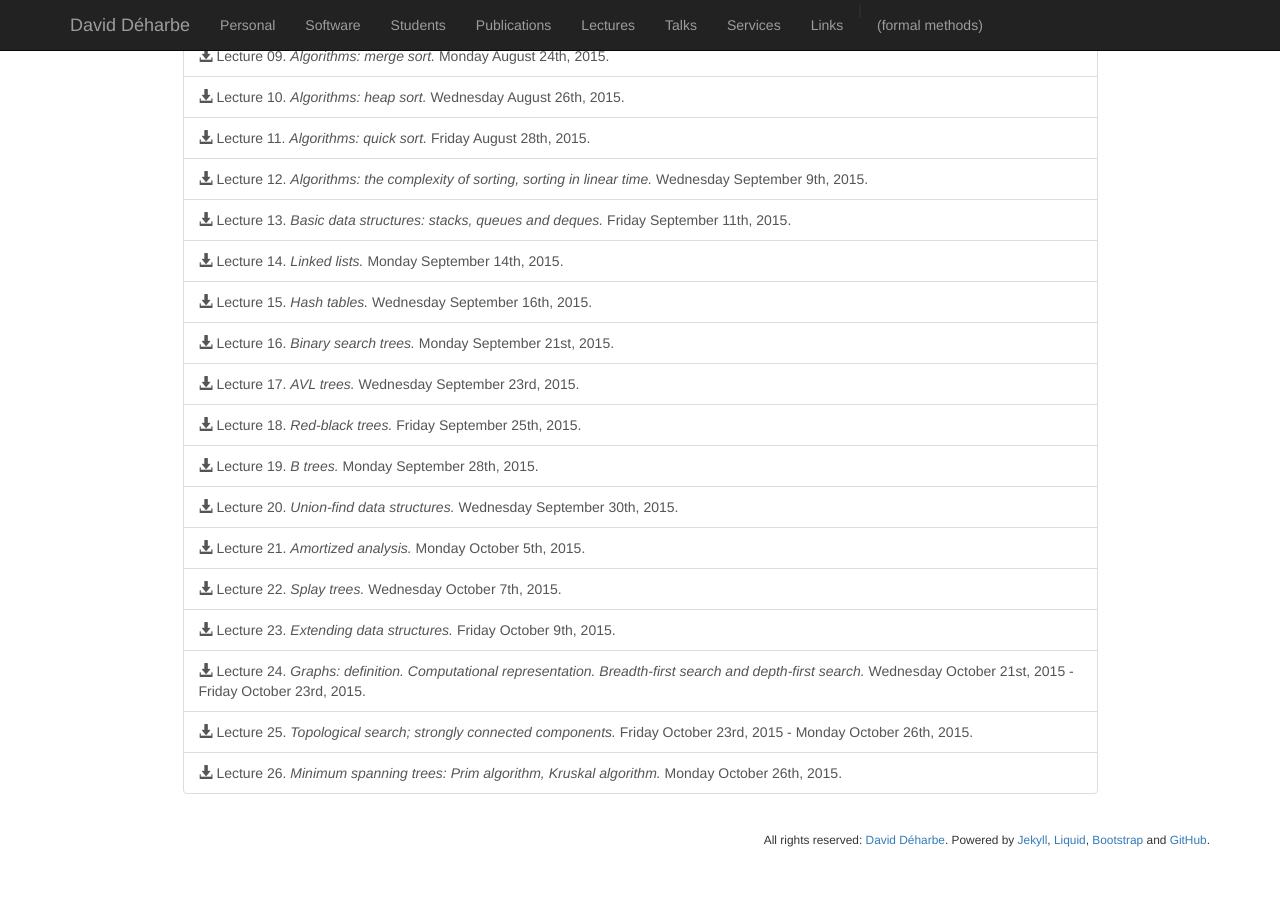
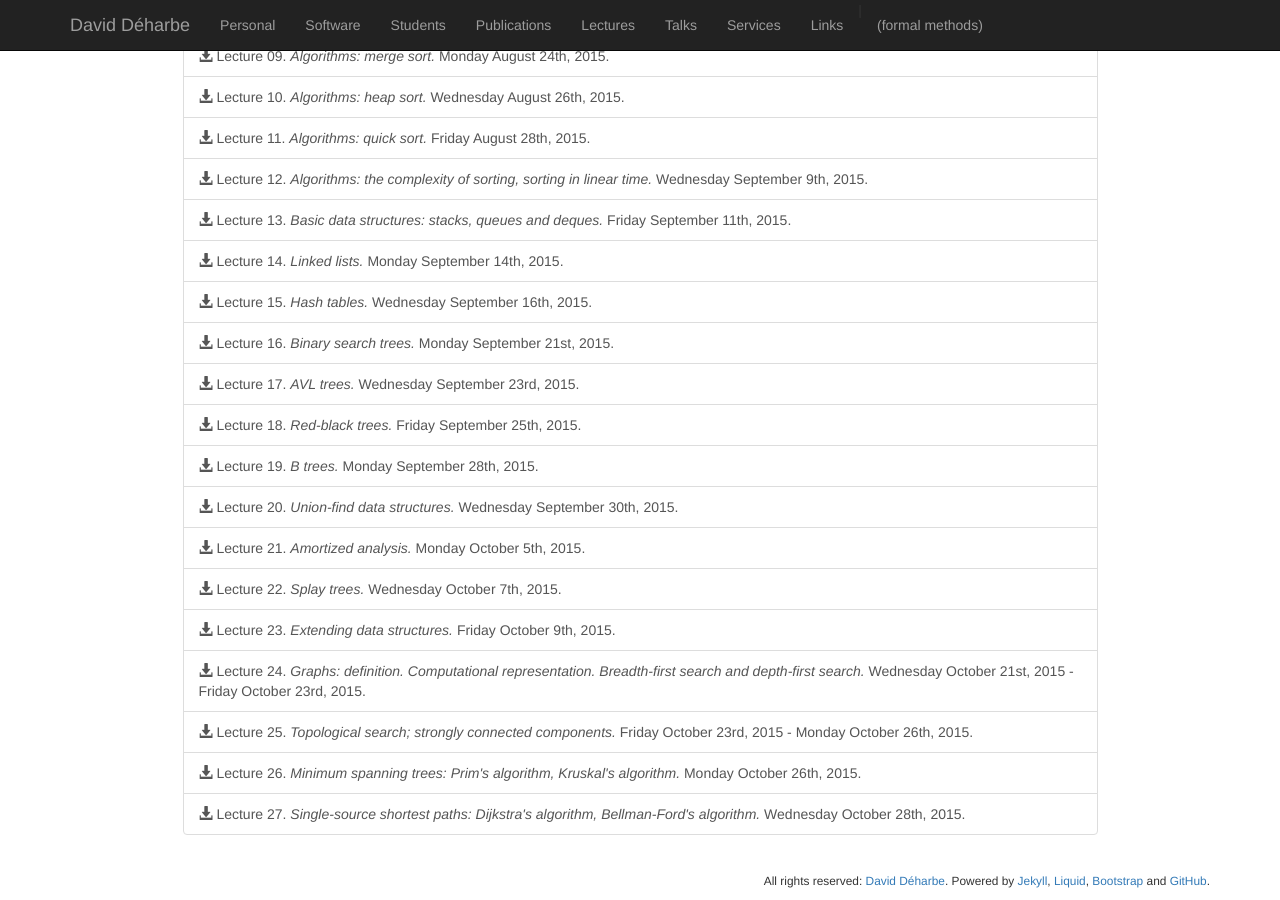
Before and after one commit to DavidDeharbe/DavidDeharbe.github.io, a Jekyll site: the page built from lectures.html, in a window 1280 px wide and 900 px high, scrolled down 641 px. Built offline with Jekyll 4.4.1, drawn with Linux system fonts in a browser that asks for light colours; Markdown is read by kramdown in place of the engine named in the settings; before the commit the page ends 1500 px from its top, so only the background shows below that.

Commit message:
+ lecture

```diff
--- a/lectures.html
+++ b/lectures.html
@@ -13,9 +13,9 @@ sitemap:
   <div class="panel-heading">DIM0806 - Data structures and algorithms (in Portuguese)</div>
   <div class="panel-body">
     <div class="progress">
-      <div class="progress-bar progress-bar-info progress-bar-striped" role="progressbar" aria-valuenow="87"
-	aria-valuemin="0" aria-valuemax="87" style="width:87%">
-	<span class="sr-only">87% Complete</span>
+      <div class="progress-bar progress-bar-info progress-bar-striped" role="progressbar" aria-valuenow="90"
+	aria-valuemin="0" aria-valuemax="90" style="width:90%">
+	<span class="sr-only">90% Complete</span>
       </div>
     </div>
     <div class="list-group">
@@ -44,7 +44,8 @@ sitemap:
       <a href="{{ site.url }}/downloads/lectures/2015.2/dim0806/aula23.pdf" class="list-group-item"><span class="glyphicon glyphicon-download-alt"></span> Lecture 23. <i>Extending data structures.</i> Friday October 9th, 2015.</a>
       <a href="{{ site.url }}/downloads/lectures/2015.2/dim0806/aula24.pdf" class="list-group-item"><span class="glyphicon glyphicon-download-alt"></span> Lecture 24. <i>Graphs: definition. Computational representation. Breadth-first search and depth-first search.</i> Wednesday October 21st, 2015 - Friday October 23rd, 2015.</a>
       <a href="{{ site.url }}/downloads/lectures/2015.2/dim0806/aula25.pdf" class="list-group-item"><span class="glyphicon glyphicon-download-alt"></span> Lecture 25. <i>Topological search; strongly connected components.</i> Friday October 23rd, 2015 - Monday October 26th, 2015.</a>
-      <a href="{{ site.url }}/downloads/lectures/2015.2/dim0806/aula26.pdf" class="list-group-item"><span class="glyphicon glyphicon-download-alt"></span> Lecture 26. <i>Minimum spanning trees: Prim algorithm, Kruskal algorithm.</i> Monday October 26th, 2015.</a>
+      <a href="{{ site.url }}/downloads/lectures/2015.2/dim0806/aula26.pdf" class="list-group-item"><span class="glyphicon glyphicon-download-alt"></span> Lecture 26. <i>Minimum spanning trees: Prim's algorithm, Kruskal's algorithm.</i> Monday October 26th, 2015.</a>
+      <a href="{{ site.url }}/downloads/lectures/2015.2/dim0806/aula27.pdf" class="list-group-item"><span class="glyphicon glyphicon-download-alt"></span> Lecture 27. <i>Single-source shortest paths: Dijkstra's algorithm, Bellman-Ford's algorithm.</i> Wednesday October 28th, 2015.</a>
     </div>
   </div>
 </div>
```
Also changed, not shown: 1 other file.
